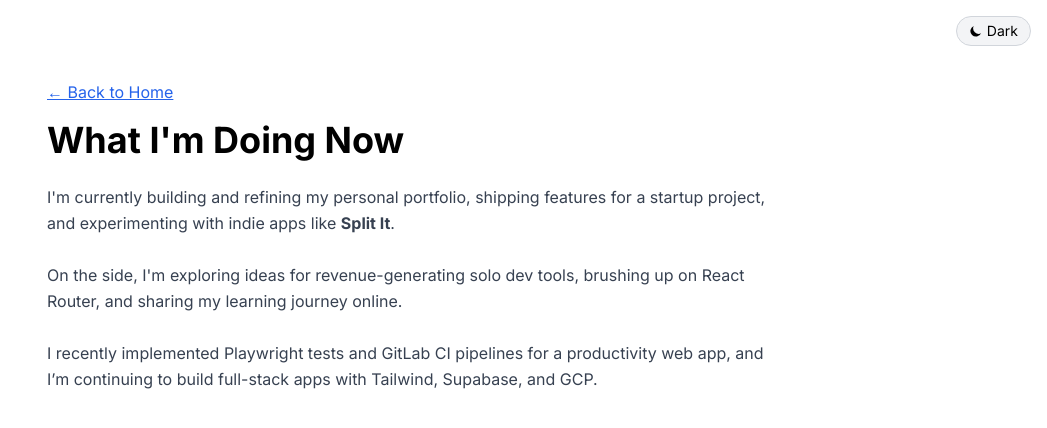
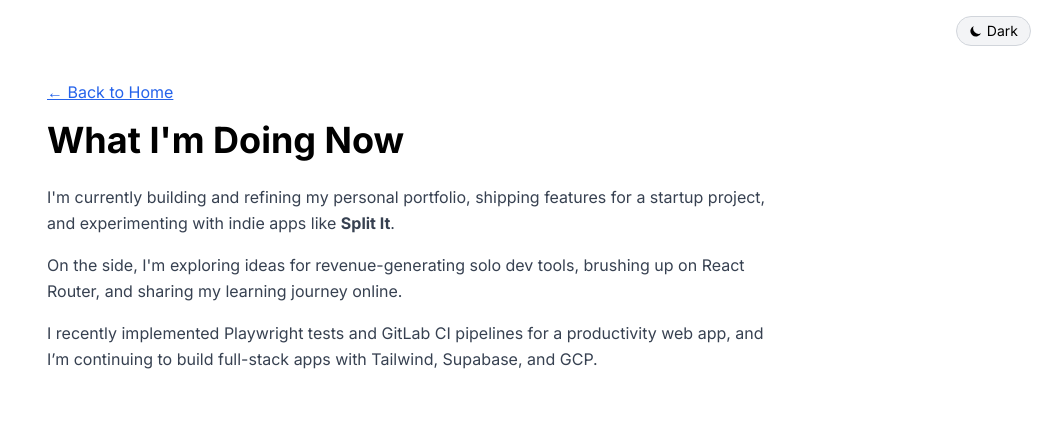
Before and after one commit to Brian-S-Poon/brianpoon.com, a React (Vite) app: page /now in a window 1280 px wide. Shown: the top 428 px of the page, without its empty margins (233-1280 px from the left). Built offline with nearby package versions, Linux system fonts and the light colour scheme; the HTML template or start-up script is replaced by a standard one.

Commit message:
Replace line breaks with paragraphs on Now page

```diff
--- a/src/pages/Now.jsx
+++ b/src/pages/Now.jsx
@@ -1,10 +1,10 @@
 import React from 'react';
 import { Link } from 'react-router-dom';
-import { motion } from 'framer-motion';
+import { motion as Motion } from 'framer-motion';
 
 export default function Now() {
   return (
-    <motion.section
+    <Motion.section
       className="min-h-screen py-20 px-6 max-w-3xl mx-auto"
       initial={{ opacity: 0, y: 10 }}
       animate={{ opacity: 1, y: 0 }}
@@ -13,13 +13,20 @@ export default function Now() {
     >
       <Link to="/" className="text-blue-600 dark:text-blue-400 underline mb-4 block">← Back to Home</Link>
       <h1 className="text-4xl font-bold mb-6">What I'm Doing Now</h1>
-      <p className="text-gray-700 dark:text-gray-300 leading-relaxed space-y-4">
-        I'm currently building and refining my personal portfolio, shipping features for a startup project, and experimenting with indie apps like <strong>Split It</strong>.
-        <br /><br />
-        On the side, I'm exploring ideas for revenue-generating solo dev tools, brushing up on React Router, and sharing my learning journey online.
-        <br /><br />
-        I recently implemented Playwright tests and GitLab CI pipelines for a productivity web app, and I’m continuing to build full-stack apps with Tailwind, Supabase, and GCP.
-      </p>
-    </motion.section>
+      <div className="text-gray-700 dark:text-gray-300 leading-relaxed space-y-4">
+        <p>
+          I'm currently building and refining my personal portfolio, shipping features for a startup project, and experimenting
+          with indie apps like <strong>Split It</strong>.
+        </p>
+        <p>
+          On the side, I'm exploring ideas for revenue-generating solo dev tools, brushing up on React Router, and sharing my
+          learning journey online.
+        </p>
+        <p>
+          I recently implemented Playwright tests and GitLab CI pipelines for a productivity web app, and I’m continuing to
+          build full-stack apps with Tailwind, Supabase, and GCP.
+        </p>
+      </div>
+    </Motion.section>
   );
 }
```
